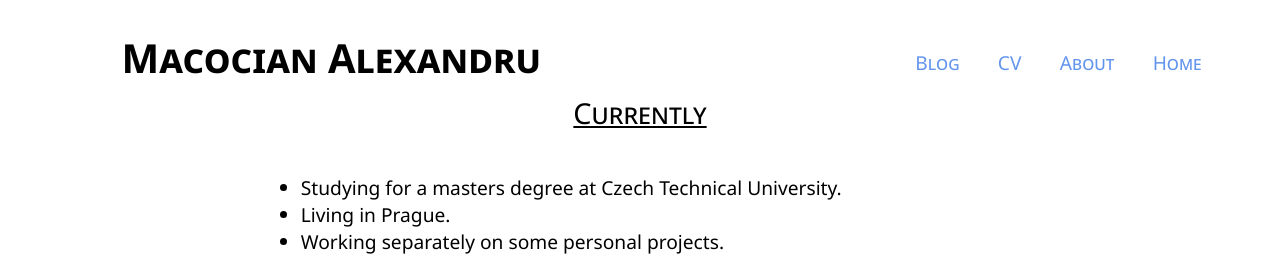
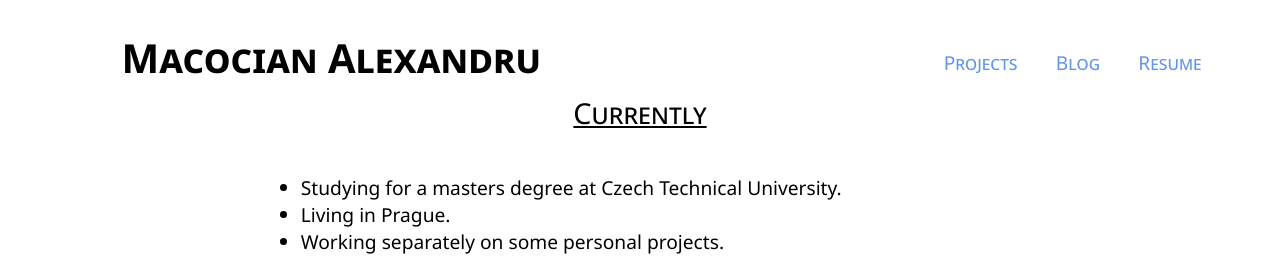
Before and after one commit to AlexMacocian/alexmacocian.github.io, a Jekyll site: the page built from index.html, in a window 1280 px wide. Shown: the top 256 px of the page. Built offline with Jekyll 4.4.1, drawn with Linux system fonts in a browser that asks for light colours.

Commit message:
Update default.html

```diff
--- a/_layouts/default.html
+++ b/_layouts/default.html
@@ -13,10 +13,9 @@
 	<div class="Title">
 		Macocian Alexandru</div>
 	<ul id="Menu">
-		<li><a href="/">Home</a></li>
-		<li><a href="/about/">About</a></li>
-	        <li><a href="/cv/">CV</a></li>
+		<li><a href="/">Resume</a></li>
 	        <li><a href="/blog/">Blog</a></li>
+		<li><a href="/projects/">Projects</a></li>
 	</ul>
 	<hr>
 </div>
```
